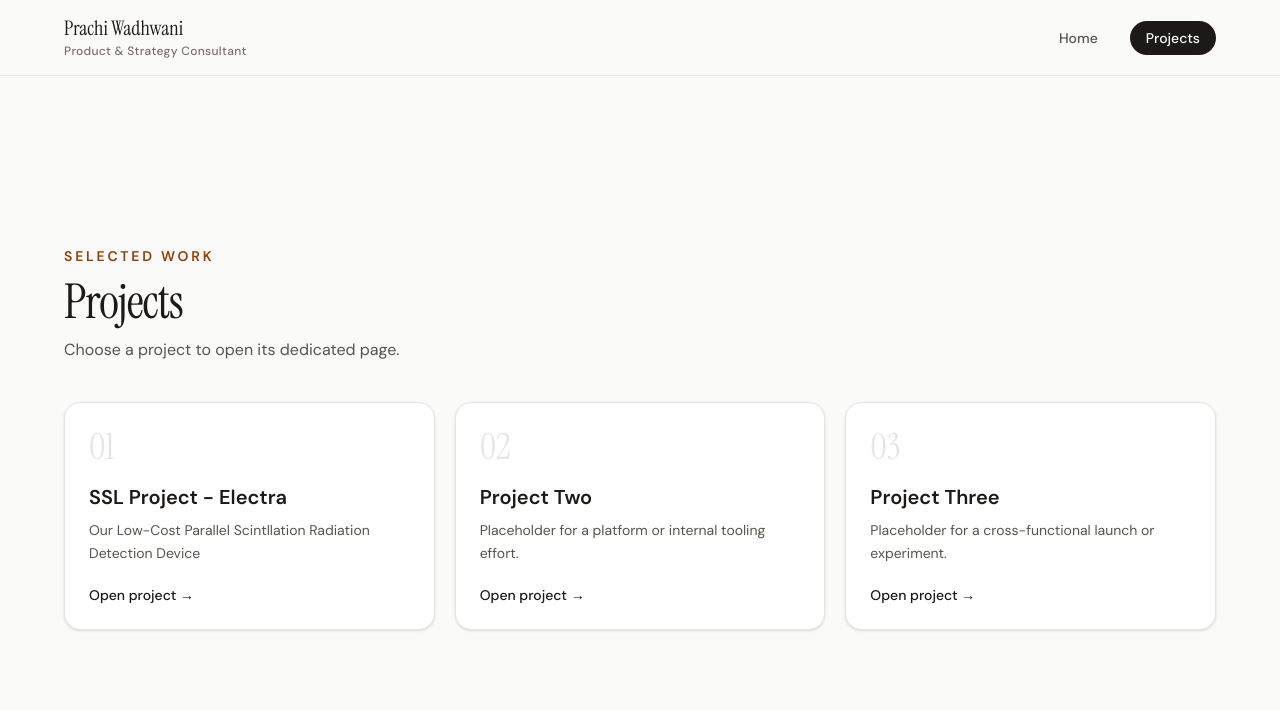
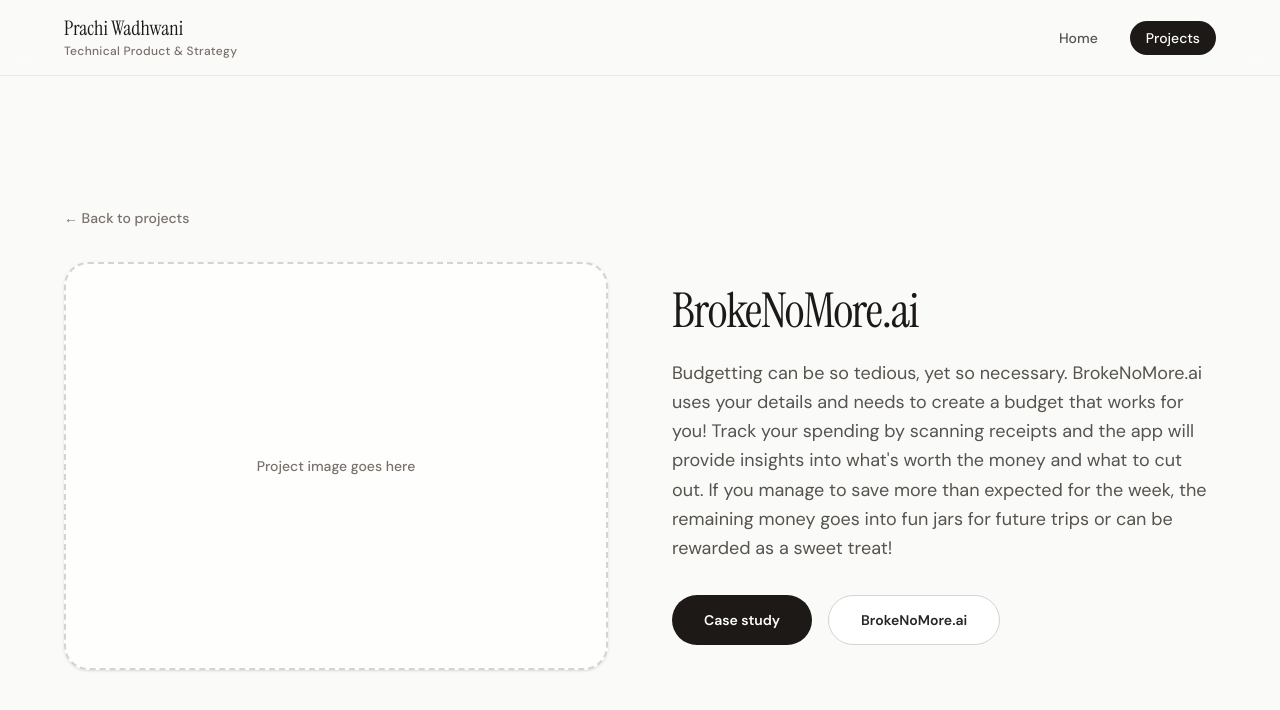
Before and after one commit to prachi-wadh-120/Website, a React (Vite) app: page /projects/BrokeNoMore.ai in a window 1280 px wide. Before the commit this address led to /projects. Shown: the top 710 px of the page. Built offline with nearby package versions, Linux system fonts and the light colour scheme.

Commit message:
picForElectra

```diff
--- a/src/components/Header.jsx
+++ b/src/components/Header.jsx
@@ -17,7 +17,7 @@
             Prachi Wadhwani
           </span>
           <span className="mt-0.5 block text-xs font-medium tracking-wide text-stone-500 group-hover:text-amber-800">
-            Product & Strategy Consultant
+            Technical Product & Strategy
           </span>
         </NavLink>
         <ul className="flex items-center gap-2 sm:gap-4">
--- a/src/data/projects.js
+++ b/src/data/projects.js
@@ -1,8 +1,9 @@
 export const projects = [
   {
-    slug: 'SSL Project - Electra',
-    title: 'SSL Project - Electra',
-    summary: 'Our Low-Cost Parallel Scintllation Radiation Detection Device',
+    slug: 'Electra',
+    title: 'Electra',
+    image: "/images/electra.jpg.jpg",
+    summary: 'A Low-Cost Parallel Scintllation Radiation Detection Device',
     description:
       "We are building a low-cost radiation detection device that can be used to detect and measure the amount of muons in the atmosphere across a 2-hour high-altitude balloon flight. " +
       "As head software developer, I developed the algorithm that would run the electronics via C, and co-developed the LLM models in Python to identify trends and anomalies in 1M+ telmetry data points. " +
@@ -12,20 +13,23 @@
     productUrl: 'https://arc.aiaa.org/',
   },
   {
-    slug: 'project-two',
-    title: 'Project Two',
-    summary: 'Placeholder for a platform or internal tooling effort.',
+    slug: 'Muse',
+    title: 'Muse',
+    summary: 'Find some new artists to listen to using an AI music recommendation app!',
     description:
       'Use this page for a platform, tooling, or infrastructure project. Highlight how you balanced user needs with engineering constraints.',
     caseStudyUrl: 'https://www.google.com',
     productUrl: 'https://www.amazon.com',
   },
   {
-    slug: 'project-three',
-    title: 'Project Three',
-    summary: 'Placeholder for a cross-functional launch or experiment.',
+    slug: 'BrokeNoMore.ai',
+    title: 'BrokeNoMore.ai',
+    summary: 'Coming Soon - Gamifying budgetting for Gen-Z by tracking receipts and rewarding reaching budget goals',
     description:
-      'Ideal for a launch, experiment, or 0→1 initiative. Add metrics, screenshots, and your role across product and engineering.',
+      "Budgetting can be so tedious, yet so necessary. BrokeNoMore.ai uses your details and needs to create a budget " +
+      "that works for you! Track your spending by scanning receipts and the app will provide insights into what's worth the money and what" +
+      " to cut out. If you manage to save more than expected for the week, the remaining money goes into fun jars for future trips or can be" +
+      " rewarded as a sweet treat!",
     caseStudyUrl: 'https://www.google.com',
     productUrl: 'https://www.amazon.com',
   },
--- a/src/pages/Home.jsx
+++ b/src/pages/Home.jsx
@@ -1,9 +1,9 @@
 import NavButton from '../components/NavButton'
 
-const LINKEDIN_URL = 'https://linkedin.com/in/YOUR_USERNAME'
-const RESUME_URL = 'https://YOUR_RESUME_LINK'
-const EMAIL = 'YOUR_EMAIL@gmail.com'
-const GITHUB_URL = 'https://github.com/YOUR_USERNAME'
+const LINKEDIN_URL = 'https://www.linkedin.com/in/prachi-wadhwani-230660232/'
+const RESUME_URL = 'https://docs.google.com/document/d/1N7BZ-Uiq3ItrhndhAW-2U8JSedGyylmaxfh6lN857is/edit?usp=sharing'
+const EMAIL = 'prachiwadhwani1270@gmail.com'
+const GITHUB_URL = 'https://github.com/prachi-wadh-120'
 
 export default function Home() {
   return (
--- a/src/pages/ProjectDetail.jsx
+++ b/src/pages/ProjectDetail.jsx
@@ -21,32 +21,20 @@
         </Link>
 
         <div className="mt-8 grid items-center gap-10 lg:grid-cols-2 lg:gap-16">
-          <div
-            className="flex aspect-[4/3] w-full flex-col items-center justify-center rounded-3xl border-2 border-dashed border-stone-300 bg-white/70 p-6 text-center shadow-sm"
-            aria-label="Project image placeholder"
-          >
-            <div className="flex h-20 w-20 items-center justify-center rounded-full bg-stone-100 text-stone-400">
-              <svg
-                xmlns="http://www.w3.org/2000/svg"
-                viewBox="0 0 24 24"
-                fill="currentColor"
-                className="h-10 w-10"
-                aria-hidden
-              >
-                <path
-                  fillRule="evenodd"
-                  d="M1.5 6a2.25 2.25 0 012.25-2.25h16.5A2.25 2.25 0 0122.5 6v12a2.25 2.25 0 01-2.25 2.25H3.75A2.25 2.25 0 011.5 18V6zM3 16.06V18c0 .414.336.75.75.75h16.5A.75.75 0 0021 18v-1.94l-2.69-2.689a1.5 1.5 0 00-2.12 0l-.88.879.97.97a.75.75 0 11-1.06 1.06l-5.16-5.159a1.5 1.5 0 00-2.12 0L3 16.061zm10.125-7.81a1.125 1.125 0 112.25 0 1.125 1.125 0 01-2.25 0z"
-                  clipRule="evenodd"
-                />
-              </svg>
+          {project.image ? (
+            <img
+              src={project.image}
+              alt={project.title}
+              className="aspect-[4/5] w-full rounded-3xl object-cover shadow-sm"
+            />
+          ) : (
+            <div
+              className="flex aspect-[4/3] w-full flex-col items-center justify-center rounded-3xl border-2 border-dashed border-stone-300 bg-white/70 p-6 text-center shadow-sm"
+              aria-label="Project image placeholder"
+            >
+              <p className="text-sm font-medium text-stone-500">Project image goes here</p>
             </div>
-            <p className="mt-4 text-sm font-medium text-stone-500">
-              Project image goes here
-            </p>
-            <p className="mt-1 text-xs text-stone-400">
-              Replace this block when ready
-            </p>
-          </div>
+          )}
 
           <div>
             <h1 className="font-display text-4xl tracking-tight text-stone-900 sm:text-5xl">
```
Also changed, not shown: public/images/electra.jpg.jpg (added).
